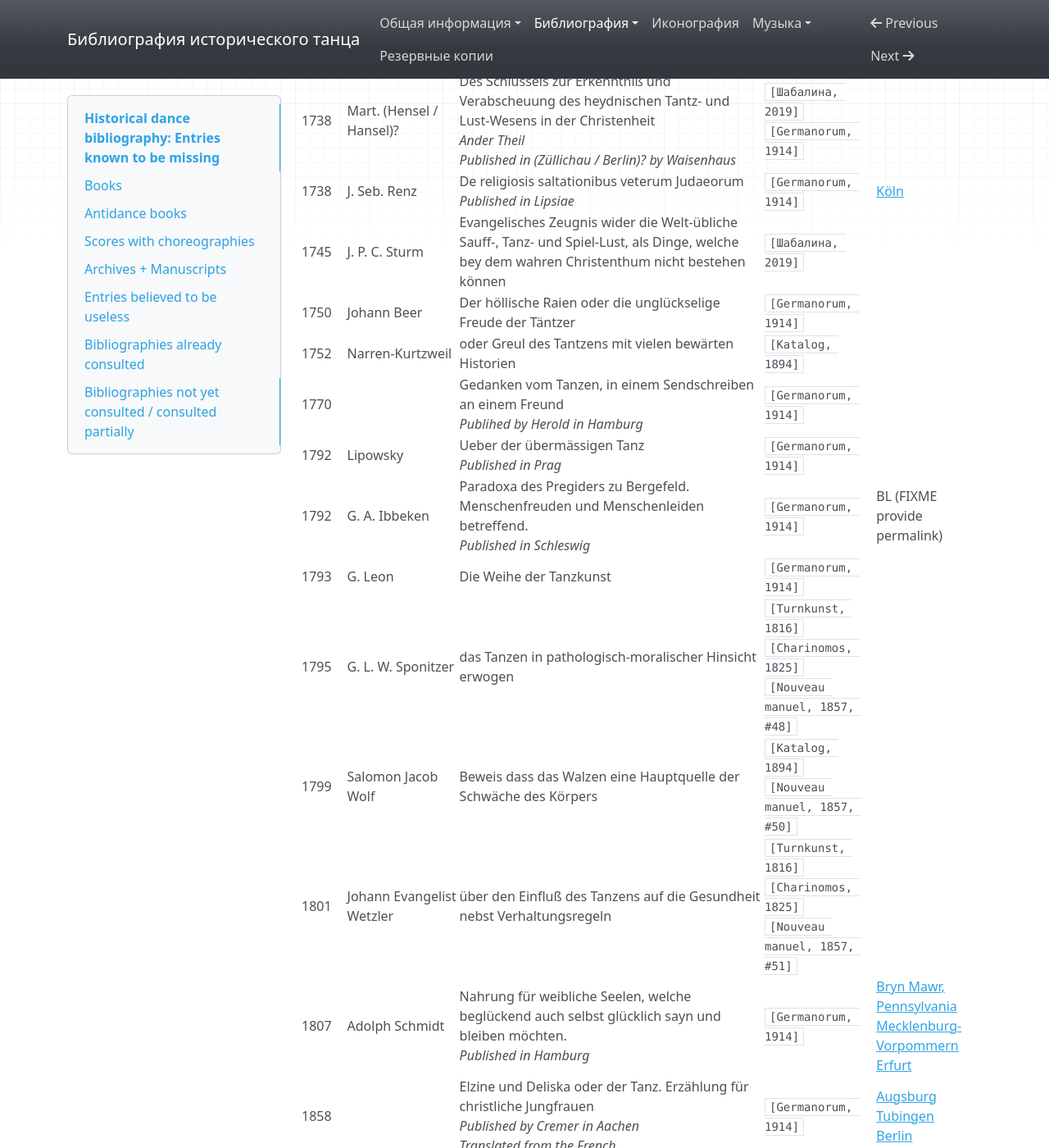
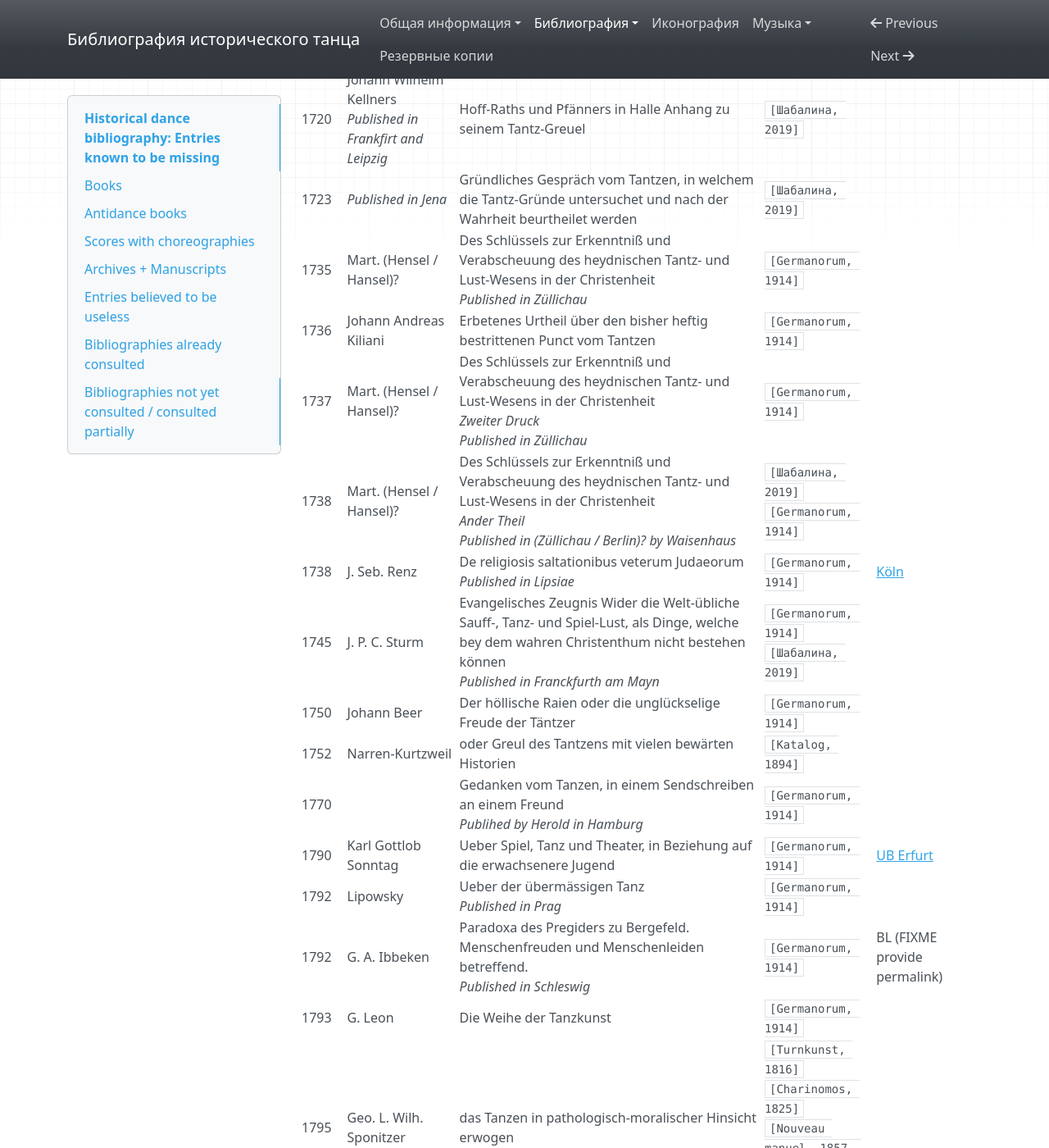
Before and after one commit to hda-technical/dancebooks, an MkDocs documentation site: the page built from docs/bibliography_missing.md, in a window 1280 px wide and 1400 px high, scrolled down 56670 px. Shown: the whole window at 82% size. Built offline with MkDocs 1.6.1, drawn with Linux system fonts in a browser that asks for light colours; nearby versions of some CDN libraries; some of the changed text lies outside the part shown.

Commit message:
Further work on Germanorum catalogue

```diff
--- a/docs/bibliography_missing.md
+++ b/docs/bibliography_missing.md
@@ -138,6 +138,7 @@
 | 1800–1850? | Müller (publisher) | Theorie der Tanzkunst, mit Betrachtung über den Nutzen ihrer Anwendung bei Erziehung der Jugend und den Werth derselben für Herren
 und Damen gebildeter Stände<br/>_Published in Leipzig_ | `[Klemm #02]`<br/>`[Klemm #03]`<br/>`[Klemm #06]` | |
 | 1800–1810? | | Taschenbuch den Freunden des Tanzes gewidmer<br/>_Two volumes_ | [[Лисснер, 1811]](http://dlib.rsl.ru/viewer/01004333601#?page=10) | |
+| 1800–1900? | | Kurze Anweisung, wie man sich vor, bei und nach dem Tanzen verhalten muss<br/>_Published in Aschersleben by Strohmann_ | `[Germanorum, 1914]` | |f
 | 1800 | | Sammlung verschiedener Aufsätze für junge Leute. Schatzkästlein für junge Leute, die gerne Tanzen<br/>_Publisher in Frankfurt_ | `[Germanorum, 1914]` | |
 | 1800 | Wilhelm Ferdinand Rong | Der Musicdirector. Kartenspiel. Dominospiel | `music: generator`<br/>`[Thielen, 2009]` | |
 | 1800 | | Taschenbuch für Liebhaber der schönen Tanzkunst<br/>_Complete copy needed_ | `[Klemm #02]??`<br/>`[Klemm #03]`<br/>`[Klemm #06]`<br/>[[Taschenbuch, 1800]](https://bib.hda.org.ru/books/taschenbuch_1800_liebhaber) | [Augsburg](https://opac.bibliothek.uni-augsburg.de/TouchPoint/perma.do?q=+1035="BV003915947"+IN+[2]&v=uba&l=de) |
@@ -339,6 +340,7 @@
 | 1857 | Jean Jacques | Der Tanzmeister in der Westentasche<br/>_4. Auflage_ | `[Klemm #02]`<br/>`[Klemm #03]`<br/>`[Klemm #06]`<br/>`[Germanorum, 1914]` | |
 | 1857 | Eduard Georg Eichler | Reichs-Quadrille im Rococco- Ecossaise- oder Polka-Tremblant-Schritte | [Title page](https://yadi.sk/i/yJTwI_8OlTDP0A) | [ÖNB #1](http://data.onb.ac.at/rec/AC09238594)<br/>[ÖNB #2](http://data.onb.ac.at/rec/AC09217669) |
 | 1857? | Edward Georg Eichler<br/>Jules Martin (translator) | Empire Quadrilles | [Title page](https://yadi.sk/i/qZDhduHLCoxiYA) | |
+| 1857? | L. H. Stoige | Quadrille française und Lanciers, geordnet nach dem Bestimmungen der deutschen Academie der Tanzlehrkunst<br/>_Published in Aschersleben by Ernst Schlegel_ | `[Germanorum, 1914]` | |
 | 1857 | Fr. Bartholomaus (publisher) | Quadrille à la cour<br/>_Published in Erfurt_ | `[Germanorum, 1914]` | |
 | 1858 | F. M. Hessemer | Neckische Tanzgespräche. Ein poetisches Frag- und Antwortspiel<br/>_Published in Frankfurt am Main_<br/>_1. Auflage in 1858_<br/>_2. Auflage in 1880?_<br/>_3. Auflage in 1895?_ | `[Klemm #03]`<br/>`[Klemm #06]`<br/>`[Germanorum, 1914]` | [2. Auflage @ Württember](https://wlb.ibs-bw.de/aDISWeb/app?service=direct/0/Home/$DirectLink&sp=SOPAC00&sp=SAKSWB-IdNr1453616446)<br/>[3. Auflage @ Halle-Merseburg](https://lhhal.gbv.de/DB=1/XMLPRS=N/PPN?PPN=409787590)<br/>[3. Auflage @ SBB / Berlin](https://stabikat.de/DB=1/XMLPRS=N/PPN?PPN=409787590) |
 | 1859 | Eduard Georg Eichler | Neuestes Arrangement der Reichs-Quadrille mit einer Variation-Brillante in der Schlussfigur. Im allbekannten Quadrille-Schritte, pas de contredance, entworfen und den Lehrern und Freunden der Tanzkunst gewidmet | | [NYPL](http://catalog.nypl.org/record=b12277382~S1) |
@@ -410,6 +412,7 @@
 | 1891 | Max Beneke | Über Takt im Tanz | `[Klemm #06]` | |
 | 1892 | Josef Herzenberger | Der Tanzsalon: Lehrbuch für den theoretischen und praktischen Tanzunterricht | `[Katalog, 1894]` | [Berlin](https://udk-berlin.hosted.exlibrisgroup.com:443/UDK:default_scope:UDK_ALMA_DS21524544810002884) |
 | 1892 | William B. de Garmo | The Dance of Society<br/>_5th edition_ | `[Leaflets]` | |
+| 1892 | Otto Stoige |  Menuet à la reine authentisch mit derjenigen | | [UB Bayreth](https://katalog.uni-bayreuth.de/TouchPoint/perma.do?q=+1035="BV040366727"+IN+[2]&v=ubt&b=0&l=de) |
 | 1894 | Ardern Holt | The Cotillon. Details of All the Newest Figures with and without Accessories | `[Rogers, 1998]` | |
 | 1894 | Justino Dias Lima Soares | Manual de dança : methodo facil para aprender a dançar sem auxilio de professor<br/>_7th edition_ | | BNP |
 | 1895 | Enrico Pichetti | Il manuale di ballo<br/>_Published in Roma by Gregoriana_ | `[Corbella]` | |
@@ -550,6 +553,7 @@
 | 1700 | | Kurtze Vorstellung, was von dem Welt-üblischen Zechen und Tantzen nach der Regel Gottes Worts und nach der Beschaffenheit des wahren Christenthums zu halten | `[Germanorum, 1914]` | [UB Marburg: XIX c B 435?] |
 | 1701 | J. C. Hercker | Vom liederlichschen Sonntags-Tanzen<br/>_Published in Leipzig_ | `[Germanorum, 1914]` | |
 | 1705 | Georg Albrechten | Bedencken vom Tantzen, zur Uberzeugung dass man zu dieser Zeit und auf die allenthalben übliche Weise, mit gutem Gewissen nicht tantzen könne | `[Germanorum, 1914]` | [Berlin](http://stabikat.de/DB=1/XMLPRS=N/PPN?PPN=411828045) |
+| 1712 | | Ein christliches Send-Schreiben an gute Freunde<br/>_Anhang eines Bedenckens vom Tantzen_ | `[Germanorum, 1914]`<br/>[BSB, 1516](https://opacplus.bsb-muenchen.de/title/BV001548765) | |
 | 1716 | Johann Wilheml Kellner von Zinnendorff<br/>_Jan Willem van Keller_<br/>Ehrenfried Walthern von Tschirnhauß | Tanz-Greuel. Das ist vollkomene Acta Publica <...> | `[Germanorum, 1914]` | |
 | 1719 | Daniel Wülfer Bedenken | Tänzen an Sonntagen | `[Katalog, 1894]` | |
 | 1719 | Johann Peter Grünenberg | De saltatione christiano licita oder Ob einem Christen zu tantzen erlaubt sey? | `[Katalog, 1894]`<br/>`[Germanorum, 1914]` | [Berlin](http://stabikat.de/DB=1/LNG=EN/CLK?IKT=12&TRM=150761929)<br/>[Strasbourg](http://www.sudoc.fr/13599196X) |
@@ -562,14 +566,15 @@
 | 1737 | Mart. (Hensel / Hansel)? | Des Schlüssels zur Erkenntniß und Verabscheuung des heydnischen Tantz- und Lust-Wesens in der Christenheit<br/>_Zweiter Druck_<br/>_Published in Züllichau_ | `[Germanorum, 1914]` | |
 | 1738 | Mart. (Hensel / Hansel)? | Des Schlüssels zur Erkenntniß und Verabscheuung des heydnischen Tantz- und Lust-Wesens in der Christenheit<br/>_Ander Theil_<br/>_Published in (Züllichau / Berlin)? by Waisenhaus_ | `[Шабалина, 2019]`<br/>`[Germanorum, 1914]` | |
 | 1738 | J. Seb. Renz | De religiosis saltationibus veterum Judaeorum<br/>_Published in Lipsiae_ | `[Germanorum, 1914]` | [Köln](https://primo.zbsport.dshs-koeln.de/permalink/49HBZ_ZBS/18h80sa/alma990000140260806478) |
-| 1745 | J. P. C. Sturm | Evangelisches Zeugnis wider die Welt-übliche Sauff-, Tanz- und Spiel-Lust, als Dinge, welche bey dem wahren Christenthum nicht bestehen können | `[Шабалина, 2019]` | |
+| 1745 | J. P. C. Sturm | Evangelisches Zeugnis Wider die Welt-übliche Sauff-, Tanz- und Spiel-Lust, als Dinge, welche bey dem wahren Christenthum nicht bestehen können<br/>_Published in Franckfurth am Mayn_ | `[Germanorum, 1914]`<br/>`[Шабалина, 2019]` | |
 | 1750 | Johann Beer | Der höllische Raien oder die unglückselige Freude der Täntzer | `[Germanorum, 1914]` | |
 | 1752 | Narren-Kurtzweil | oder Greul des Tantzens mit vielen bewärten Historien | `[Katalog, 1894]` | |
 | 1770 | | Gedanken vom Tanzen, in einem Sendschreiben an einem Freund<br/>_Publihed by Herold in Hamburg_ | `[Germanorum, 1914]` | |
+| 1790 | Karl Gottlob Sonntag | Ueber Spiel, Tanz und Theater, in Beziehung auf die erwachsenere Jugend | `[Germanorum, 1914]` | [UB Erfurt](https://opac.uni-erfurt.de/DB=1/XMLPRS=N/PPN?PPN=858351471) |
 | 1792 | Lipowsky | Ueber der übermässigen Tanz<br/>_Published in Prag_ | `[Germanorum, 1914]` | |
 | 1792 | G. A. Ibbeken | Paradoxa des Pregiders zu Bergefeld. Menschenfreuden und Menschenleiden betreffend.<br/>_Published in Schleswig_ | `[Germanorum, 1914]` | BL (FIXME provide permalink) |
 | 1793 | G. Leon | Die Weihe der Tanzkunst | `[Germanorum, 1914]` | |
-| 1795 | G. L. W. Sponitzer | das Tanzen in pathologisch-moralischer Hinsicht erwogen | `[Turnkunst, 1816]`<br/>`[Charinomos, 1825]`<br/>`[Nouveau manuel, 1857, #48]` | |
+| 1795 | Geo. L. Wilh. Sponitzer | das Tanzen in pathologisch-moralischer Hinsicht erwogen | `[Turnkunst, 1816]`<br/>`[Charinomos, 1825]`<br/>`[Nouveau manuel, 1857, #48]`<br/>`[Germanorum, 1914]` | |
 | 1799 | Salomon Jacob Wolf | Beweis dass das Walzen eine Hauptquelle der Schwäche des Körpers | `[Katalog, 1894]`<br/>`[Nouveau manuel, 1857, #50]` | |
 | 1801 | Johann Evangelist Wetzler | über den Einfluß des Tanzens auf die Gesundheit nebst Verhaltungsregeln | `[Turnkunst, 1816]`<br/>`[Charinomos, 1825]`<br/>`[Nouveau manuel, 1857, #51]` | |
 | 1807 | Adolph Schmidt | Nahrung für weibliche Seelen, welche beglückend auch selbst glücklich sayn und bleiben möchten.<br/>_Published in Hamburg_ | `[Germanorum, 1914]` | [Bryn Mawr, Pennsylvania](https://tripod.brynmawr.edu/permalink/01TRI_INST/1fa7h1r/alma991005529259704921)<br/>[Mecklenburg-Vorpommern](https://opac.lbs-wismar.gbv.de/DB=2/XMLPRS=N/PPN?PPN=345626079)<br/>[Erfurt](https://opac.uni-erfurt.de/DB=1/XMLPRS=N/PPN?PPN=345626079) |
```
Also changed, not shown: other parts of docs/bibliography_missing.md (+1 -1 lines).
